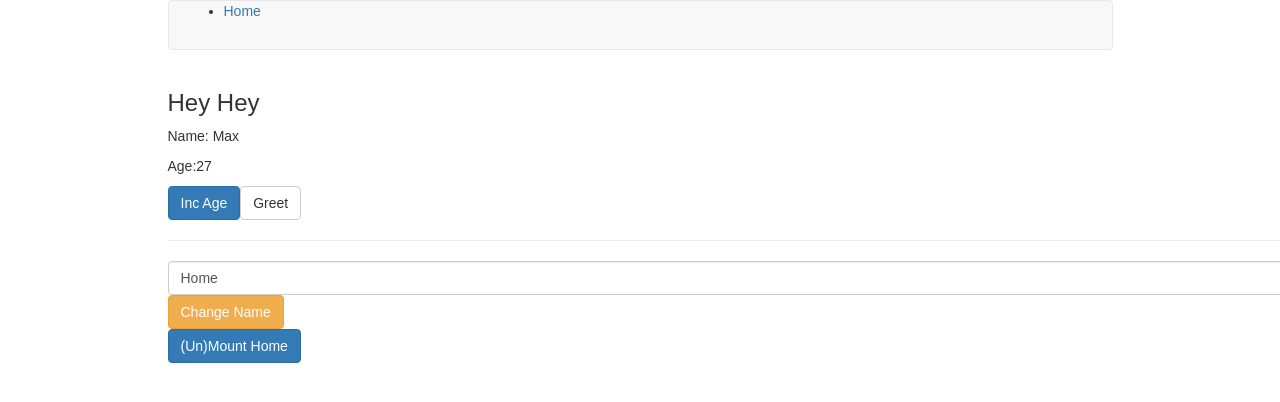
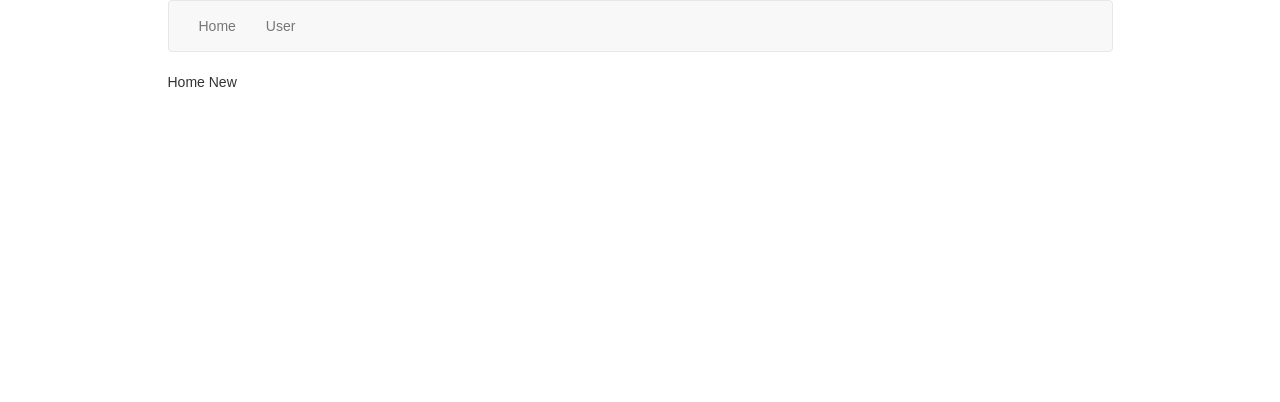
Before and after one commit to bluescorpx93/ms-react-yt, a React (Create React App) app: page /user in a window 1280 px wide. Shown: the top 402 px of the page. Built offline with nearby package versions, Linux system fonts and the light colour scheme.

Commit message:
setup new components for routing part

```diff
--- a/package.json
+++ b/package.json
@@ -6,6 +6,7 @@
     "prop-types": "^15.6.1",
     "react": "^16.2.0",
     "react-dom": "^16.2.0",
+    "react-router": "^4.2.0",
     "react-scripts": "1.1.1"
   },
   "scripts": {
--- a/public/index.html
+++ b/public/index.html
@@ -38,5 +38,6 @@
       To create a production bundle, use `npm run build` or `yarn build`.
     -->
     <div id='myapp'></div>
+    <div id='rootnew'></div>
   </body>
 </html>
--- /dev/null
+++ b/src/AppNew.js
@@ -0,0 +1,18 @@
+import React, { Component } from 'react';
+import ReactDOM from 'react-dom';
+import { Root } from './RootComponent';
+import { HomeNew } from './components/homeNew';
+
+
+class AppNew extends Component {
+  render(){
+     return (
+        <Root>
+           <HomeNew />
+        </Root>
+     );
+  }
+}
+ReactDOM.render(<AppNew/>, document.getElementById("rootnew"));
+
+export default AppNew;
--- /dev/null
+++ b/src/RootComponent.js
@@ -0,0 +1,19 @@
+import React from 'react';
+import {HeaderNew} from './components/headerNew';
+
+export class Root extends React.Component{
+   render(){
+      return (
+         <div className='container'>
+            <div className='row'>
+               <div className='col-xs-10 col-xs-offset-1'>
+                  <HeaderNew />
+               </div>
+               <div className='col-xs-10 col-xs-offset-1'>
+                  {this.props.children}
+               </div>
+            </div>
+         </div>
+      )
+   }
+}
--- /dev/null
+++ b/src/components/headerNew.js
@@ -0,0 +1,15 @@
+import React from 'react';
+export const HeaderNew = (props) => {
+   return(
+      <nav className='navbar navbar-default'>
+         <div className='container'>
+            <div className='navbar-header'>
+               <ul className='nav navbar-nav'>
+                  <li> <a href=''> Home </a></li>
+                  <li> <a href=''> User </a></li>
+               </ul>
+            </div>
+         </div>
+      </nav>
+   );
+}
--- /dev/null
+++ b/src/components/homeNew.js
@@ -0,0 +1,8 @@
+import React from 'react';
+export class HomeNew extends React.Component{
+   render(){
+      return(
+         <div> Home New</div>
+      );
+   }
+}
--- a/src/index.js
+++ b/src/index.js
@@ -1,8 +1,10 @@
 import React from 'react';
 import ReactDOM from 'react-dom';
 import './index.css';
-import App from './App';
+// import App from './App';
+import AppNew from './AppNew';
 import registerServiceWorker from './registerServiceWorker';
 
 // ReactDOM.render(<App />, document.getElementById('root'));
+// ReactDOM.render(<Root/>, document.getElementById('rootnew'));
 registerServiceWorker();
```
Also changed, not shown: src/components/user.js (added, +11 -0 lines), 1 other file (tests, documents, lock files or other folders).
